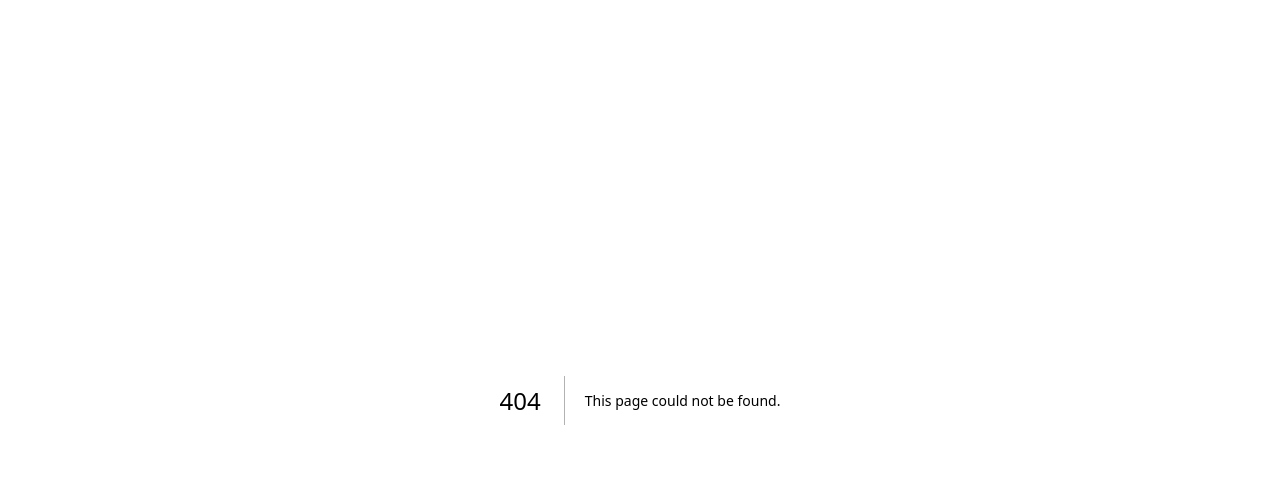
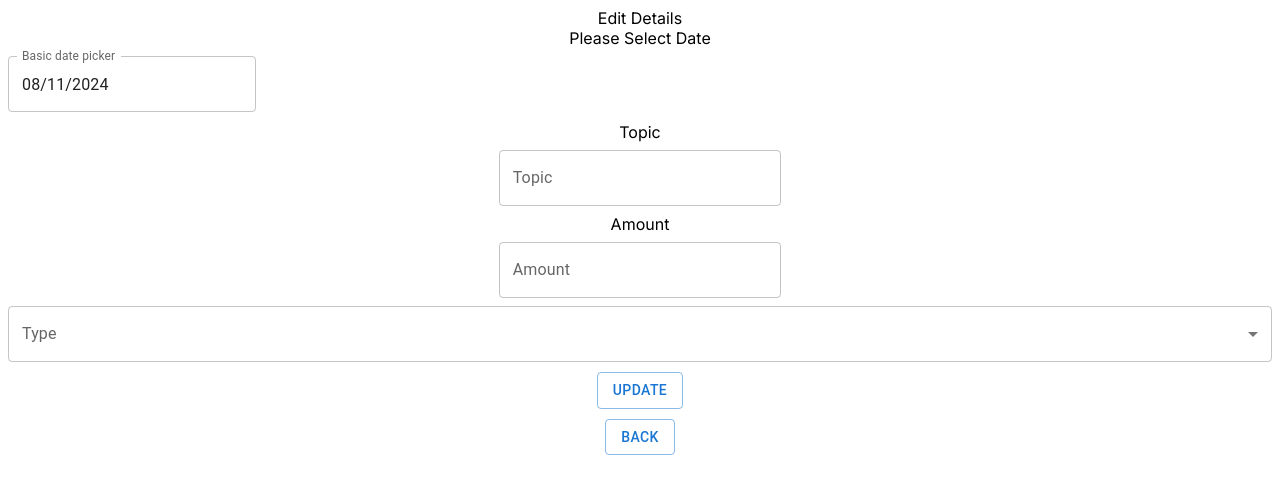
Before and after one commit to RameshKumar408/income-expense, a Next.js app: page /editDetails/1 in a window 1280 px wide. Before the commit this address had no page. Shown: the top 494 px of the page. Built offline with nearby package versions, Linux system fonts and the light colour scheme; no server answers.

Commit message:
update api

```diff
--- /dev/null
+++ b/app/api/getelementid/route.js
@@ -0,0 +1,18 @@
+import connectMongoDB from "../../../libs/mongodb";
+import Income from "../../../modules/income";
+import { NextResponse } from "next/server";
+
+
+export async function POST(request) {
+    const { Id } = await request.json();
+    await connectMongoDB();
+    const topics = await Income.findOne({ _id: Id });
+    return NextResponse.json({ topics }, { status: 200 });
+}
+
+export async function PUT(request) {
+    const { Id, Title, Amount, Type, Date } = await request.json();
+    await connectMongoDB();
+    await Income.findOneAndUpdate({ _id: Id }, { Title, Amount, Type, Date });
+    return NextResponse.json({ message: "Updated Successfully" }, { status: 200 });
+}
--- a/app/api/incomes/route.js
+++ b/app/api/incomes/route.js
@@ -3,7 +3,6 @@ import Income from "../../../modules/income";
 import { NextResponse } from "next/server";
 
 export async function POST(request) {
-    console.log("POST request")
     const { Title, Amount, Type, Date } = await request.json();
     await connectMongoDB();
     await Income.create({ Title, Amount, Type, Date });
--- /dev/null
+++ b/app/editDetails/[id]/page.js
@@ -0,0 +1,178 @@
+"use client"
+
+import { DemoContainer } from '@mui/x-date-pickers/internals/demo';
+import { AdapterDayjs } from '@mui/x-date-pickers/AdapterDayjs';
+import { LocalizationProvider } from '@mui/x-date-pickers/LocalizationProvider';
+import { DatePicker } from '@mui/x-date-pickers/DatePicker';
+import Box from '@mui/material/Box';
+import TextField from '@mui/material/TextField';
+import Button from '@mui/material/Button';
+
+import dayjs, { Dayjs } from 'dayjs';
+
+import InputLabel from '@mui/material/InputLabel';
+import MenuItem from '@mui/material/MenuItem';
+import FormControl from '@mui/material/FormControl';
+import Select, { SelectChangeEvent } from '@mui/material/Select';
+
+import { useEffect, useState } from 'react';
+import Link from 'next/link';
+import { useRouter } from "next/navigation";
+import constant from '@/constant';
+
+
+export default function Home({ params }) {
+    console.log("🚀 ~ Home ~ id:", params)
+
+    const [selectedDate, setSelectedDate] = useState();
+    const [topic, setTopic] = useState('');
+    const [amount, setAmount] = useState('');
+    const [type, setType] = useState('');
+
+    const [selectedDateError, setSelectedDateError] = useState('')
+    const [topicError, setTopicError] = useState('')
+    const [amountError, setAmountError] = useState('')
+    const [typeError, setTypeError] = useState('')
+
+    const router = useRouter();
+
+    const handleChange = (event) => {
+        setType(event.target.value);
+        setTypeError("")
+    };
+
+    const handleDateChange = (date) => {
+        setSelectedDate(`${date?.$y}-${date?.$M + 1}-${date?.$D}`);
+        setSelectedDateError()
+    };
+
+    const getDetails = async (id) => {
+        const res = await fetch(`${constant?.Live_url}/api/getelementid`, {
+            method: "POST",
+            headers: {
+                "Content-type": "application/json",
+            },
+            body: JSON.stringify({ Id: id }),
+        });
+        var resp = await res?.json();
+        if (resp?.topics) {
+            setTopic(resp?.topics?.Title)
+            setAmount(resp?.topics?.Amount)
+            setType(resp?.topics?.Type)
+            setSelectedDate(resp?.topics?.Date)
+        }
+    }
+
+    useEffect(() => {
+        if (params?.id) {
+            getDetails(params?.id)
+        }
+
+    }, [params])
+
+    const handleSubmit = async (e) => {
+        try {
+            e?.preventDefault();
+            if ((selectedDate == "") || (selectedDate == undefined)) {
+                setSelectedDateError("Please Select A Date");
+            } else if (topic == "") {
+                setTopicError("Please Enter topic");
+            } else if ((amount == "") || (amount == 0)) {
+                setAmountError("Please Enter Amount")
+            } else if (type == "") {
+                setTypeError("Please Select Type")
+            } else {
+                const res = await fetch(`${constant?.Live_url}/api/getelementid`, {
+                    method: "PUT",
+                    headers: {
+                        "Content-type": "application/json",
+                    },
+                    body: JSON.stringify({ Id: params?.id, Title: topic, Amount: amount, Type: type, Date: selectedDate }),
+                });
+                if (res?.ok) {
+                    router.push("/viewDetails");
+                    // window.location.reload();
+                } else {
+                    throw new Error("Failed to create a topic");
+                }
+            }
+        } catch (error) {
+            console.log("🚀 ~ handleSubmit ~ error:", error)
+        }
+    }
+
+    return (
+        <>
+            <div style={{ textAlign: "center" }}>Edit Details</div>
+            <div >
+                <div style={{ textAlign: "center" }}>Please Select Date</div>
+                <LocalizationProvider dateAdapter={AdapterDayjs} >
+                    <DemoContainer components={['DatePicker']}>
+                        <DatePicker label="Basic date picker" value={dayjs(selectedDate)} onChange={(e) => { handleDateChange(e) }} />
+                    </DemoContainer>
+                </LocalizationProvider>
+                {selectedDateError ? <div style={{ textAlign: "center", color: "red" }}>{selectedDateError}</div> : <></>}
+            </div>
+
+            <div style={{ marginTop: "10px" }}>
+                <div style={{ textAlign: "center" }}>Topic</div>
+                <Box
+                    component="form"
+                    sx={{
+                        '& > :not(style)': { m: 1, width: '28ch' },
+                    }}
+                    noValidate
+                    autoComplete="off"
+                    style={{ textAlign: "center" }}
+                >
+                    <TextField id="outlined-basic" label="Topic" value={topic} variant="outlined" onChange={(e) => { setTopic(e.target.value); setTopicError("") }} />
+                </Box>
+                {topicError ? <div style={{ textAlign: "center", color: "red" }}>{topicError}</div> : <></>}
+            </div>
+
+            <div>
+                <div style={{ textAlign: "center" }}>Amount</div>
+                <Box
+                    component="form"
+                    sx={{
+                        '& > :not(style)': { m: 1, width: '28ch' },
+                    }}
+                    noValidate
+                    autoComplete="off"
+                    style={{ textAlign: "center" }}
+                >
+                    <TextField type='Number' id="outlined-basic" label="Amount" value={amount} variant="outlined" onChange={(e) => { setAmount(e.target.value); setAmountError() }} />
+                </Box>
+                {amountError ? <div style={{ textAlign: "center", color: "red" }}>{amountError}</div> : <></>}
+            </div>
+            <div>
+                <Box sx={{ minWidth: 120 }}>
+                    <FormControl fullWidth>
+                        <InputLabel id="demo-simple-select-label">Type</InputLabel>
+                        <Select
+                            labelId="demo-simple-select-label"
+                            id="demo-simple-select"
+                            value={type}
+                            label="Age"
+                            onChange={handleChange}
+                        >
+                            <MenuItem value={"Income"}>Income</MenuItem>
+                            <MenuItem value={"Expense"}>Expense</MenuItem>
+                        </Select>
+                    </FormControl>
+                </Box>
+                {typeError ? <div style={{ textAlign: "center", color: "red" }}>{typeError}</div> : <></>}
+            </div>
+
+            <div style={{ textAlign: "center", marginTop: "10px" }}>
+                <Button variant="outlined" onClick={(e) => { handleSubmit(e) }}>Update</Button>
+            </div>
+
+            <div style={{ textAlign: "center", marginTop: "10px" }}>
+                <Link href="/viewDetails">
+                    <Button variant="outlined">Back</Button>
+                </Link>
+            </div>
+        </>
+    );
+}
--- a/app/page.js
+++ b/app/page.js
@@ -40,15 +40,13 @@ export default function Home() {
   };
 
   const handleDateChange = (date) => {
-    console.log("🚀 ~ handleDateChange ~ date:", `${date?.$D}-${date?.$M + 1}-${date?.$y}`)
-    setSelectedDate(`${date?.$D}-${date?.$M + 1}-${date?.$y}`);
+    setSelectedDate(`${date?.$y}-${date?.$M + 1}-${date?.$D}`);
     setSelectedDateError()
   };
 
   const handleSubmit = async (e) => {
     try {
       e?.preventDefault();
-      console.log('Topic: ', topic, 'Amount: ', amount, 'Date: ', selectedDate);
       if ((selectedDate == "") || (selectedDate == undefined)) {
         setSelectedDateError("Please Select A Date");
       } else if (topic == "") {
@@ -65,9 +63,7 @@ export default function Home() {
           },
           body: JSON.stringify({ Title: topic, Amount: amount, Type: type, Date: selectedDate }),
         });
-        console.log(res?.ok, "res")
         if (res?.ok) {
-          console.log("success")
           router.push("/");
           window.location.reload();
         } else {
```
Also changed, not shown: app/viewDetails/page.js (+3 -17 lines).
